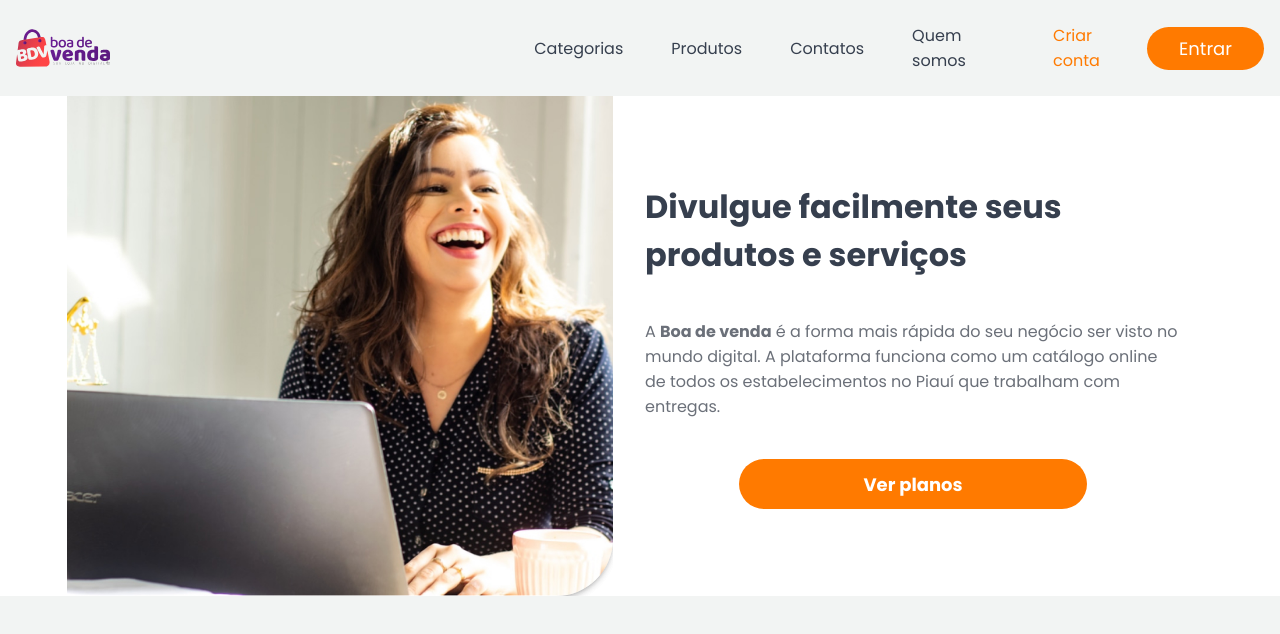
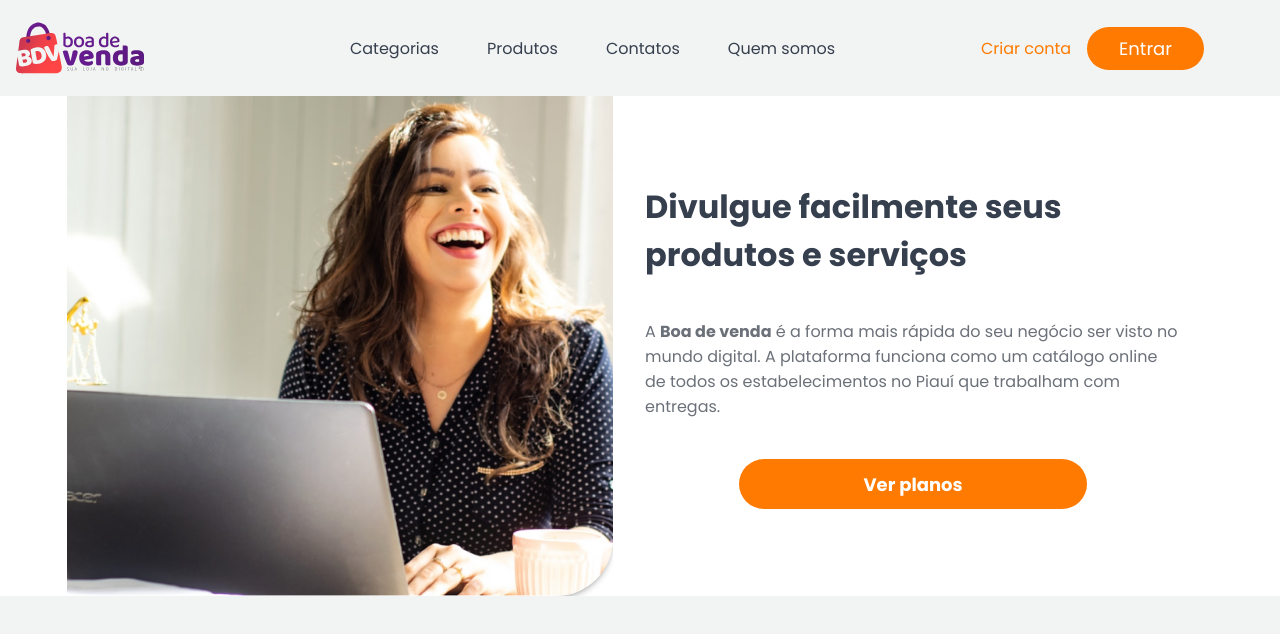
Before and after one commit to VictorCampelo/potty-app, a Next.js app: page / in a window 1280 px wide. Shown: the top 634 px of the page. Built offline with nearby package versions, Linux system fonts and the light colour scheme.

Commit message:
fix: 🐛 header links margin

```diff
--- a/src/components/molecules/Header/index.tsx
+++ b/src/components/molecules/Header/index.tsx
@@ -12,11 +12,9 @@ const Header = () => {
 
   return (
     <Container>
-      <div className='logo'>
       <Link passHref href='/'>
-          <Image src={Logo} alt='logo' width={156} height={156} />
+        <Image src={Logo} alt='Logo' className='logo' width={128} height={64} />
       </Link>
-      </div>
       <nav>
         {user ? (
           <div className='userContainer'>
@@ -34,6 +32,7 @@ const Header = () => {
           </div>
         ) : (
           <>
+            <div className='links'>
               <Link passHref href='/categorias'>
                 <a>Categorias</a>
               </Link>
@@ -49,6 +48,7 @@ const Header = () => {
               <Link passHref href='/quem-somos'>
                 <a>Quem somos</a>
               </Link>
+            </div>
             <div className='authContainer'>
               <Link passHref href='/cadastro/lojista'>
                 <a className='register'>Criar conta</a>
--- a/src/components/molecules/Header/styles.ts
+++ b/src/components/molecules/Header/styles.ts
@@ -14,18 +14,14 @@ export const Container = styled.header`
   z-index: 5;
 
   .logo {
-    display: flex;
-    align-content: center;
     margin-right: 400px;
-    img {
-      max-width: 100%;
-    }
   }
 
   nav {
     width: 100%;
     max-width: 1000px;
     margin: 0 auto;
+    margin-left: auto;
 
     display: flex;
     align-items: center;
@@ -87,6 +83,8 @@ export const Container = styled.header`
       }
     }
 
+    .links {
+      margin-left: auto;
       a {
         text-decoration: none;
         cursor: pointer;
@@ -103,6 +101,7 @@ export const Container = styled.header`
         }
       }
     }
+  }
 
   ${[sizes.down('sm')]} {
     display: none;
```
Lines whose indentation alone changed are shown as unchanged.
